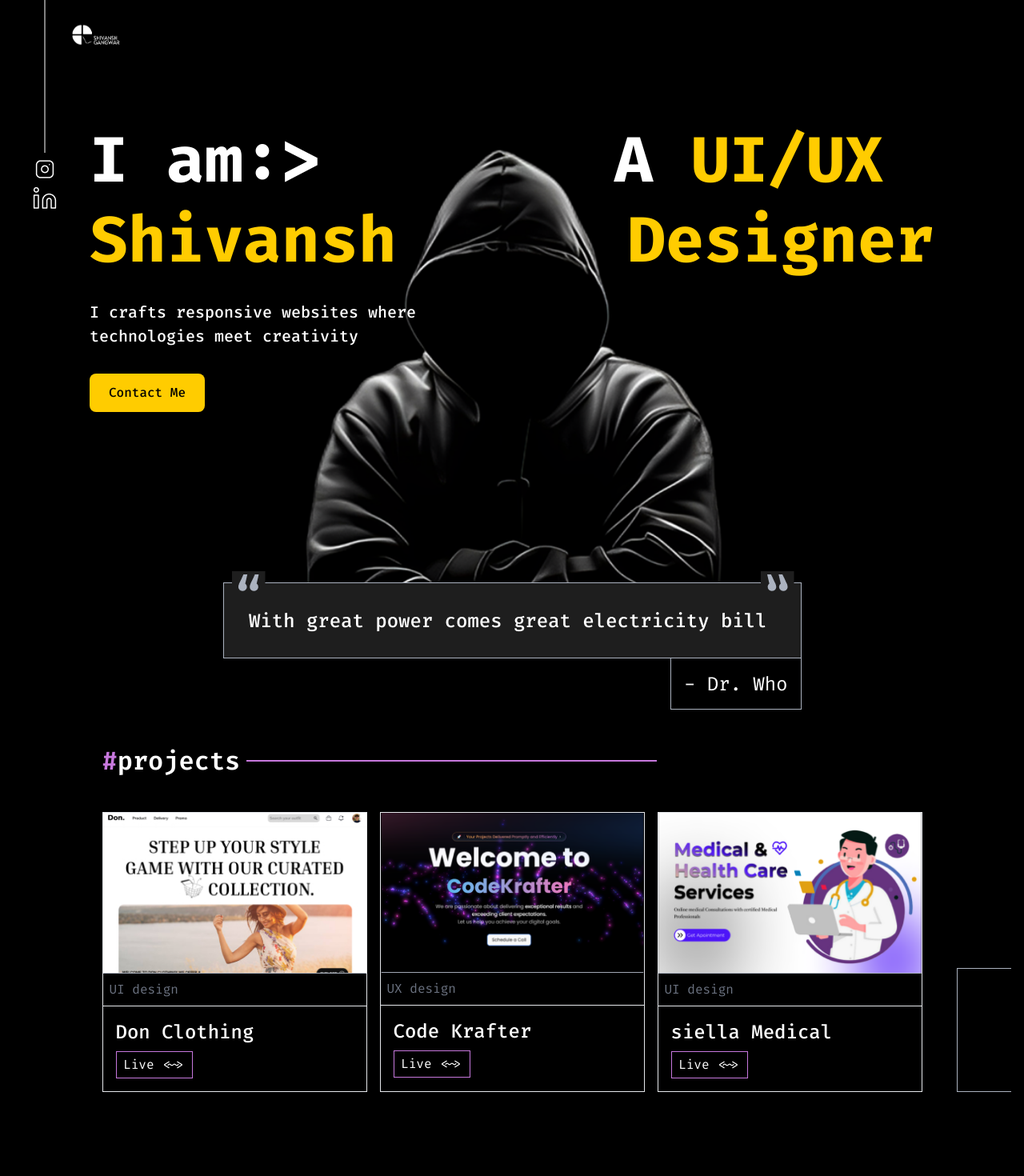
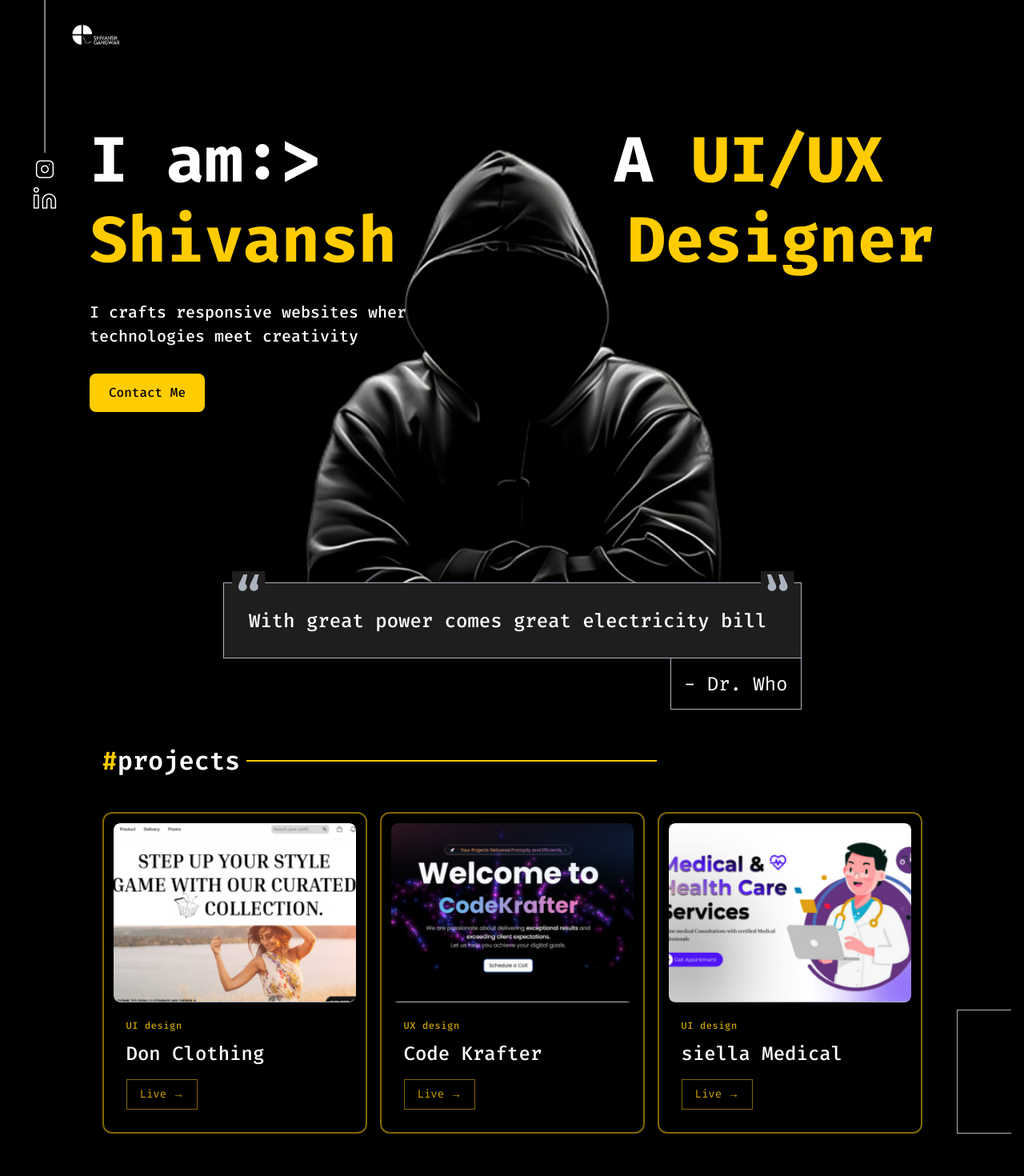
Before and after one commit to gauravgangwarweb/shivansh-portfolio, a Next.js app: page / in a window 1280 px wide. Shown: the top 1470 px of the page at 80% size. Built offline with nearby package versions, Linux system fonts and the light colour scheme.

Commit message:
Refactor Hero component layout and styles; enhance Projects component design; update primary color in Tailwind config

```diff
--- a/src/app/components/Hero.jsx
+++ b/src/app/components/Hero.jsx
@@ -4,13 +4,10 @@ import Image from "next/image";
 const Hero = () => {
   return (
     <div
-      className="w-full h-screen flex flex-col items-center justify-center relative px-0 lg:px-16"
-      style={{
-        backgroundImage: "url('/hero/hero.png')",
-        backgroundSize: "contain",
-        backgroundPosition: "center",
-        backgroundRepeat: "no-repeat",
-      }}
+      className="w-full h-screen flex flex-col items-center justify-center relative px-0 lg:px-16
+      before:content-[''] before:absolute before:inset-0 before:bg-[url('/hero/hero.png')]
+      before:bg-[length:120%] before:bg-no-repeat before:bg-[center_60%]
+      lg:before:bg-contain lg:before:bg-center"
     >
       <div className="w-full h-full grid grid-cols-1 lg:grid-cols-2 pl-0 lg:pl-8">
         <div className="">
@@ -20,11 +17,11 @@ const Hero = () => {
           <h2 className="block lg:hidden text-white text-[32px] md:text-[60px] lg:text-[80px] font-bold lg:mt-16 leading-tight">
             A <br className="hidden lg:block" /> <span className="text-[#FFCC00] leading-none">UI/UX designer</span>
           </h2>
-          <p className="text-[10px] md:text-[20px] font-medium pr-28 mt-6">
+          <p className="text-[10px] md:text-[20px] font-medium pr-28 mt-6 block md:hidden lg:block text-white">
             I crafts responsive websites where technologies meet creativity
           </p>
           <button
-            className="px-6 py-3 relative mt-8 overflow-hidden bg-[#FFCC00] text-black font-medium rounded-lg
+            className="px-2 md:px-6 py-2 md:py-3 relative mt-8 overflow-hidden bg-[#FFCC00] text-black text-sm md:text-base font-medium rounded-lg
   group hover:scale-105 transition-all duration-300 hover:shadow-xl active:scale-95"
           >
             <span className="relative z-10">Contact Me</span>
@@ -36,7 +33,7 @@ const Hero = () => {
           <h2 className="text-[#FFCC00] md:text-[60px] lg:text-[80px] font-bold ml-32 leading-tight">Designer</h2>
         </div>
       </div>
-      <div className="w-full flex items-center justify-center">
+      <div className="w-full flex items-center justify-center absolute md:relative bottom-20 md:bottom-0">
         <img loading="lazy" src="/hero/quote.png" alt="quote" />
       </div>
     </div>
--- a/src/app/components/Projects.jsx
+++ b/src/app/components/Projects.jsx
@@ -35,19 +35,42 @@ const Projects = () => {
         <div className="w-full grid grid-cols-1 md:grid-cols-3 gap-4 mt-10">
           {projectsData.map((project) => {
             return (
-              <div key={project.id} className="flex flex-col border">
-                <img loading="lazy" src={project.img} alt={project.img} />
-                  <div className="w-full">
-                    <p className="text-base text-gray-500 p-2 border-b">
+              <div
+                key={project.id}
+                className="group flex flex-col border-primary/50 border-2 p-3 rounded-xl
+                  hover:bg-white/5 transition-all duration-500 hover:border-primary
+                  hover:shadow-lg hover:shadow-primary/20 backdrop-blur-sm
+                  relative overflow-hidden"
+              >
+                <div className="overflow-hidden rounded-lg">
+                  <img
+                    className="rounded-lg h-56 w-full object-cover transition-all duration-500
+                      group-hover:scale-110 group-hover:rotate-1"
+                    loading="lazy"
+                    src={project.img}
+                    alt={project.img}
+                  />
+                </div>
+                <div className="w-full relative z-10">
+                  <div className="px-4 my-4">
+                    <span className="text-xs text-primary/80 font-medium tracking-wider">
                       {project.category}
-                    </p>
-                    <div className="px-4 my-4">
-                      <h4 className="text-2xl font-medium">{project.title}</h4>
-                      <button className="w-24 border border-primary py-1 mt-2">
-                        {"Live <~>"}
-                      </button>
-                    </div>
+                    </span>
+                    <h4 className="text-2xl font-medium mt-2 group-hover:text-primary
+                      transition-colors duration-300">
+                      {project.title}
+                    </h4>
+                    <button
+                      className="mt-4 px-4 py-2 border border-primary/50 text-primary/80
+                        hover:border-primary hover:text-primary transition-all duration-300
+                        flex items-center gap-2 text-sm hover:gap-3"
+                    >
+                      Live <span className="transition-all duration-300">{"→"}</span>
+                    </button>
                   </div>
+                </div>
+                <div className="absolute inset-0 bg-gradient-to-t from-black/20 to-transparent
+                  opacity-0 group-hover:opacity-100 transition-opacity duration-500" />
               </div>
             );
           })}
--- a/tailwind.config.mjs
+++ b/tailwind.config.mjs
@@ -10,7 +10,7 @@ export default {
       colors: {
         background: "var(--background)",
         foreground: "var(--foreground)",
-        primary: "#C778DD"
+        primary: "#FFCC00"
       },
     },
   },
```
Also changed, not shown: src/app/globals.css (line endings or trailing spaces).
